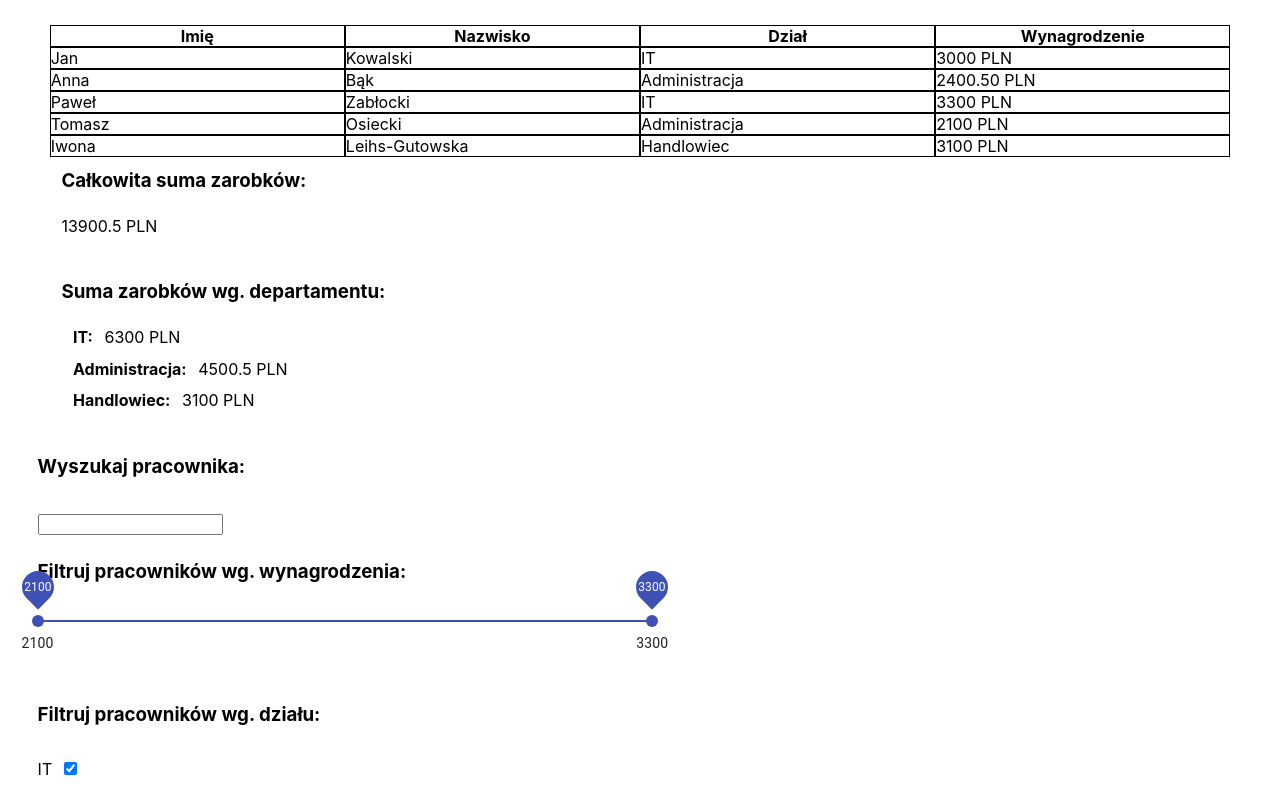
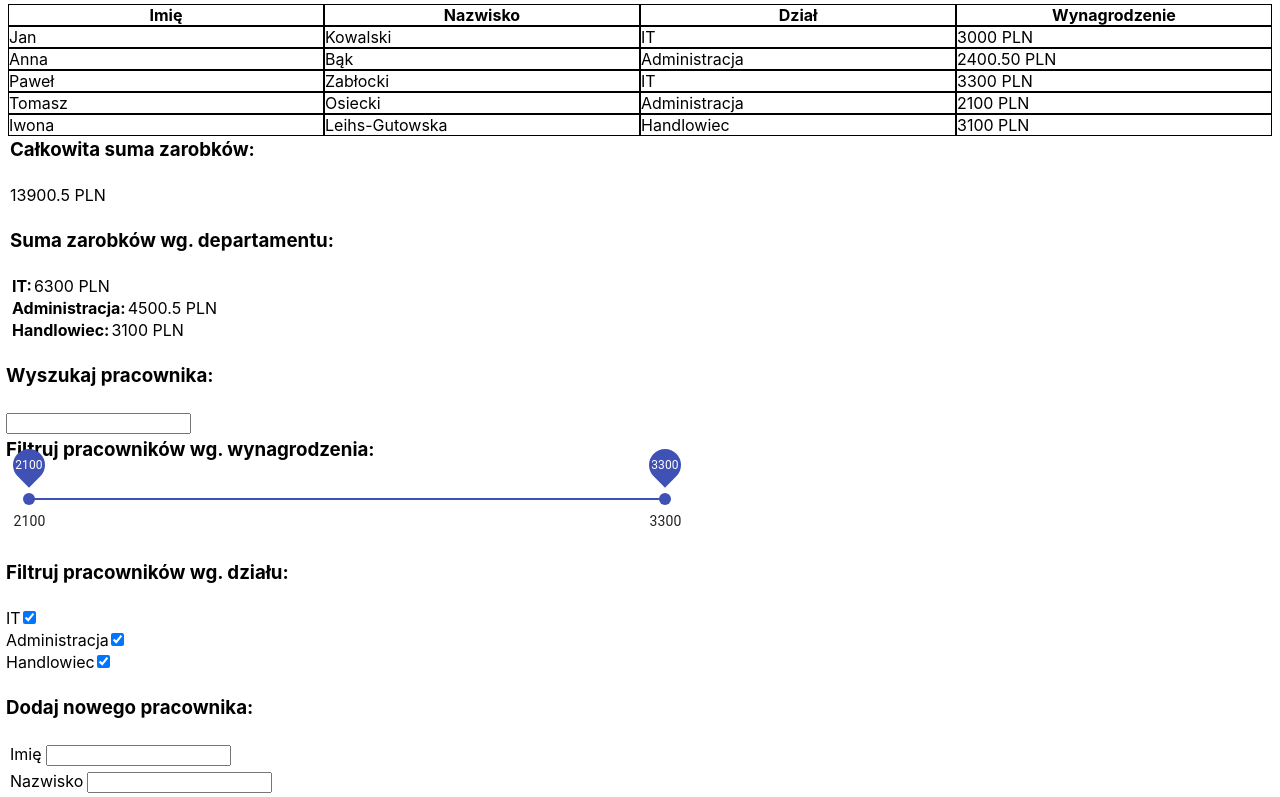
Before and after one commit to KarolakJakub/workers-table-ex, a React (Create React App) app in the folder ansta/: page / in a window 1280 px wide. Shown: the top 797 px of the page. Built offline with nearby package versions, Linux system fonts and the light colour scheme.

Commit message:
clearing up console logs

```diff
--- a/ansta/src/App.css
+++ b/ansta/src/App.css
@@ -1,5 +1,6 @@
 *{
-  margin: 1%
+  margin: 2px;
+  box-sizing: border-box
 }
 
 span{
@@ -34,4 +35,5 @@ h3{
 
 .sliderWrapper{
   width: 50%;
+  margin-left: 2%;
 }
--- a/ansta/src/App.js
+++ b/ansta/src/App.js
@@ -86,7 +86,7 @@ function App() {
 
 
 
-  return (<>{console.log(workers, minMaxPay)}
+  return (<>
     <div><WorkersTable
       workers={filterWorkers()}>
     </WorkersTable></div>
--- a/ansta/src/components/AddWorkerForm.js
+++ b/ansta/src/components/AddWorkerForm.js
@@ -34,7 +34,6 @@ export default function AddWorkerForm(props) {
 
 
     return (<>
-        {console.log(newWorker)}
         <form onSubmit={handleFormSubmit}>
             <p>
                 <label htmlFor="imie">Imię</label>
@@ -72,7 +71,6 @@ export default function AddWorkerForm(props) {
                     value={newWorker['wynagrodzenieKwota']}
                     onChange={handleFormChange}></input>
             </p>
-
             <button>Dodaj</button>
         </form>
     </>
--- a/ansta/src/components/DepartmentsFilter.js
+++ b/ansta/src/components/DepartmentsFilter.js
@@ -30,7 +30,7 @@ export default function DepartmentsFilter(props) {
 
 
     return (<>
-        {console.log(depList)}
+
         {
             Object.keys(depList).map((department, index) => {
                 return <div key={index}>
--- a/ansta/src/components/PayRange.js
+++ b/ansta/src/components/PayRange.js
@@ -25,26 +25,7 @@ export default function PayRange(props) {
         return null
     };
 
-    function handleMinInputChange(event) {
-
-        if (parseFloat(event.target.value) > payRange[0] && parseFloat(event.target.value) < payRange[1]) {
-            const newRange = [parseFloat(event.target.value), payRange[1]]
-            setPayRange(newRange)
-            payRangeSliderChange(newRange)
-            return
-        } else {
-            event.target.value.concat('lol')
-
-        }
-    }
-
-    function handleMaxInputChange(event) {
-        const newRange = [payRange[0], parseFloat(event.target.value)]
-        setPayRange(newRange)
-        payRangeSliderChange(payRange)
-    }
-
-    return (<div className='sliderWrapper'>{console.log(payRange)}
+    return (<div className='sliderWrapper'>
         <Slider
             min={minmax[0]}
             max={minmax[1]}
@@ -54,8 +35,6 @@ export default function PayRange(props) {
             aria-labelledby="range-slider"
             marks={labels}
             valueLabelDisplay="on"></Slider>
-        {/* <input value={payRange[0]} onChange={handleMinInputChange}></input>-
-        <input value={payRange[1]} onChange={handleMaxInputChange}></input> */}
 
     </div>
     )
```
Also changed, not shown: 1 other file (tests, documents, lock files or other folders).
